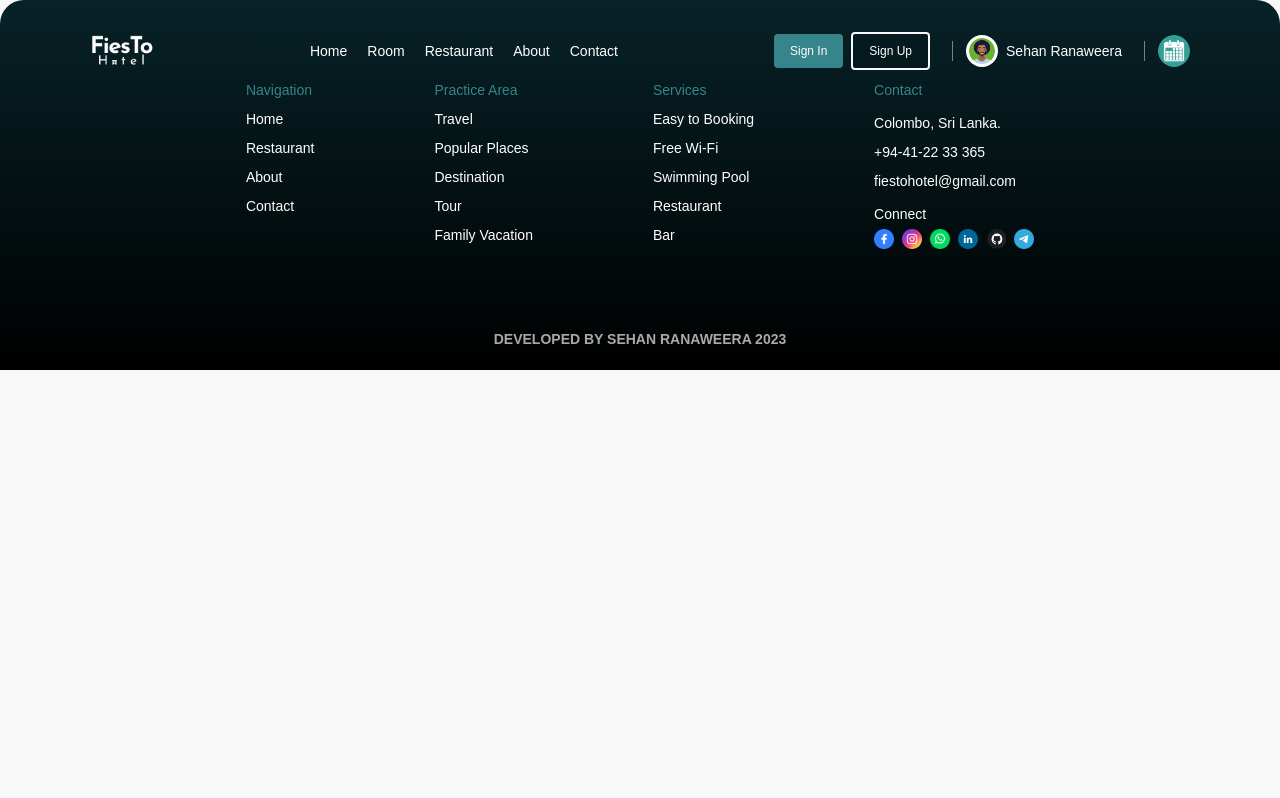
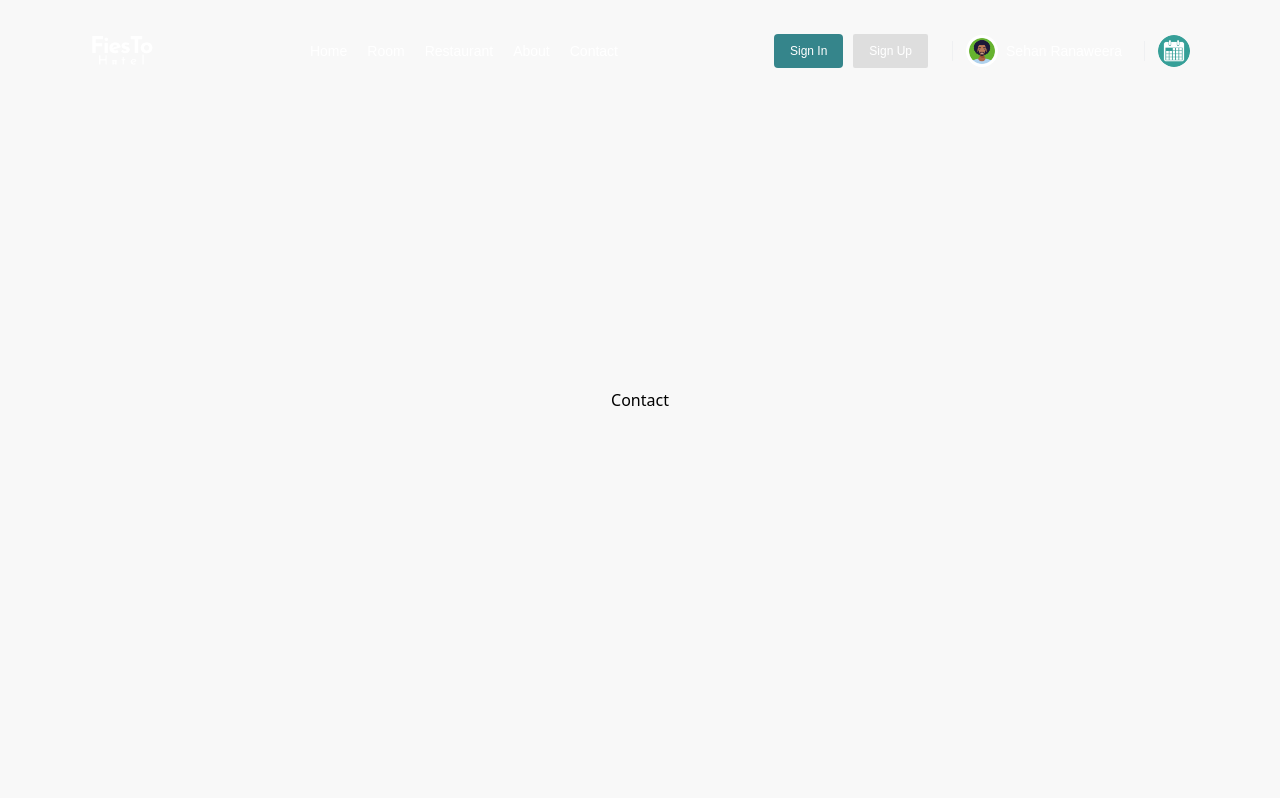
Before and after one commit to sehan22/FiesTo-Hotel-Project, a React (Create React App) app in the folder client/: page /contact in a window 1280 px wide. Shown: the top 798 px of the page. Built offline with nearby package versions, Linux system fonts and the light colour scheme.

Commit message:
site Navigation updated.

```diff
--- a/client/src/view/common/MainContent/MainContent.tsx
+++ b/client/src/view/common/MainContent/MainContent.tsx
@@ -1,6 +1,10 @@
 import React, {Component} from 'react';
 import {Route, Routes} from "react-router-dom";
 import {Home} from "../../pages/Home/Home";
+import {Room} from "../../pages/Room/Room";
+import {Restaurant} from "../../pages/Restaurant/Restaurant";
+import {About} from "../../pages/About/About";
+import {Contact} from "../../pages/Contact/Contact";
 
 export class MainContent extends Component {
     render() {
@@ -8,6 +12,10 @@
             <div>
                 <Routes>
                     <Route path="/" Component={Home}></Route>
+                    <Route path="/room" Component={Room}></Route>
+                    <Route path="/restaurant" Component={Restaurant}></Route>
+                    <Route path="/about" Component={About}></Route>
+                    <Route path="/contact" Component={Contact}></Route>
                 </Routes>
             </div>
         );
--- a/client/src/view/common/NavBar/NavBar.tsx
+++ b/client/src/view/common/NavBar/NavBar.tsx
@@ -45,11 +45,11 @@
                     <img className="w-16 object-scale-down" src={Logo} alt=""/>
 
                     <ul className="list-none flex gap-5 items-center justify-center">
-                        <li>Home</li>
-                        <li>Room</li>
-                        <li>Restaurant</li>
-                        <li>About</li>
-                        <li>Contact</li>
+                        <li><Link to="/">Home</Link></li>
+                        <li><Link to="/room">Room</Link></li>
+                        <li><Link to="/restaurant">Restaurant</Link></li>
+                        <li><Link to="/about">About</Link></li>
+                        <li><Link to="/contact">Contact</Link></li>
                     </ul>
 
                     <div className="flex justify-center items-center gap-2">
--- /dev/null
+++ b/client/src/view/pages/About/About.tsx
@@ -0,0 +1,11 @@
+import React, {Component} from 'react';
+
+export class About extends Component {
+    render() {
+        return (
+            <div className="h-screen w-full flex items-center justify-center">
+                About
+            </div>
+        );
+    }
+}
--- /dev/null
+++ b/client/src/view/pages/Contact/Contact.tsx
@@ -0,0 +1,11 @@
+import React, {Component} from 'react';
+
+export class Contact extends Component {
+    render() {
+        return (
+            <div className="h-screen w-full flex items-center justify-center">
+                Contact
+            </div>
+        );
+    }
+}
--- a/client/src/view/pages/Login/Login.tsx
+++ b/client/src/view/pages/Login/Login.tsx
@@ -77,7 +77,7 @@
 
                     <div className="flex items-center justify-center gap-2 m-auto">
                         <div className="h-0.5 w-10 bg-gray-200"></div>
-                        <h6 className="text-smaller">Or connect with</h6>
+                        <h6 className="text-smaller">Connect with Us</h6>
                         <div className="h-0.5 w-10 bg-gray-200"></div>
                     </div>
 
--- /dev/null
+++ b/client/src/view/pages/Restaurant/Restaurant.tsx
@@ -0,0 +1,11 @@
+import React, {Component} from 'react';
+
+export class Restaurant extends Component {
+    render() {
+        return (
+            <div className="h-screen w-full flex items-center justify-center">
+                Restaurant
+            </div>
+        );
+    }
+}
--- /dev/null
+++ b/client/src/view/pages/Room/Room.tsx
@@ -0,0 +1,11 @@
+import React, {Component} from 'react';
+
+export class Room extends Component {
+    render() {
+        return (
+            <div className="h-screen w-full flex items-center justify-center">
+                Room
+            </div>
+        );
+    }
+}
--- a/client/src/view/pages/SignUp/SignUp.tsx
+++ b/client/src/view/pages/SignUp/SignUp.tsx
@@ -153,7 +153,7 @@
 
                     <div className="flex items-center justify-center gap-2 m-auto">
                         <div className="h-0.5 w-10 bg-gray-200"></div>
-                        <h6 className="text-smaller">Or connect with</h6>
+                        <h6 className="text-smaller">Connect with Us</h6>
                         <div className="h-0.5 w-10 bg-gray-200"></div>
                     </div>
 
```
